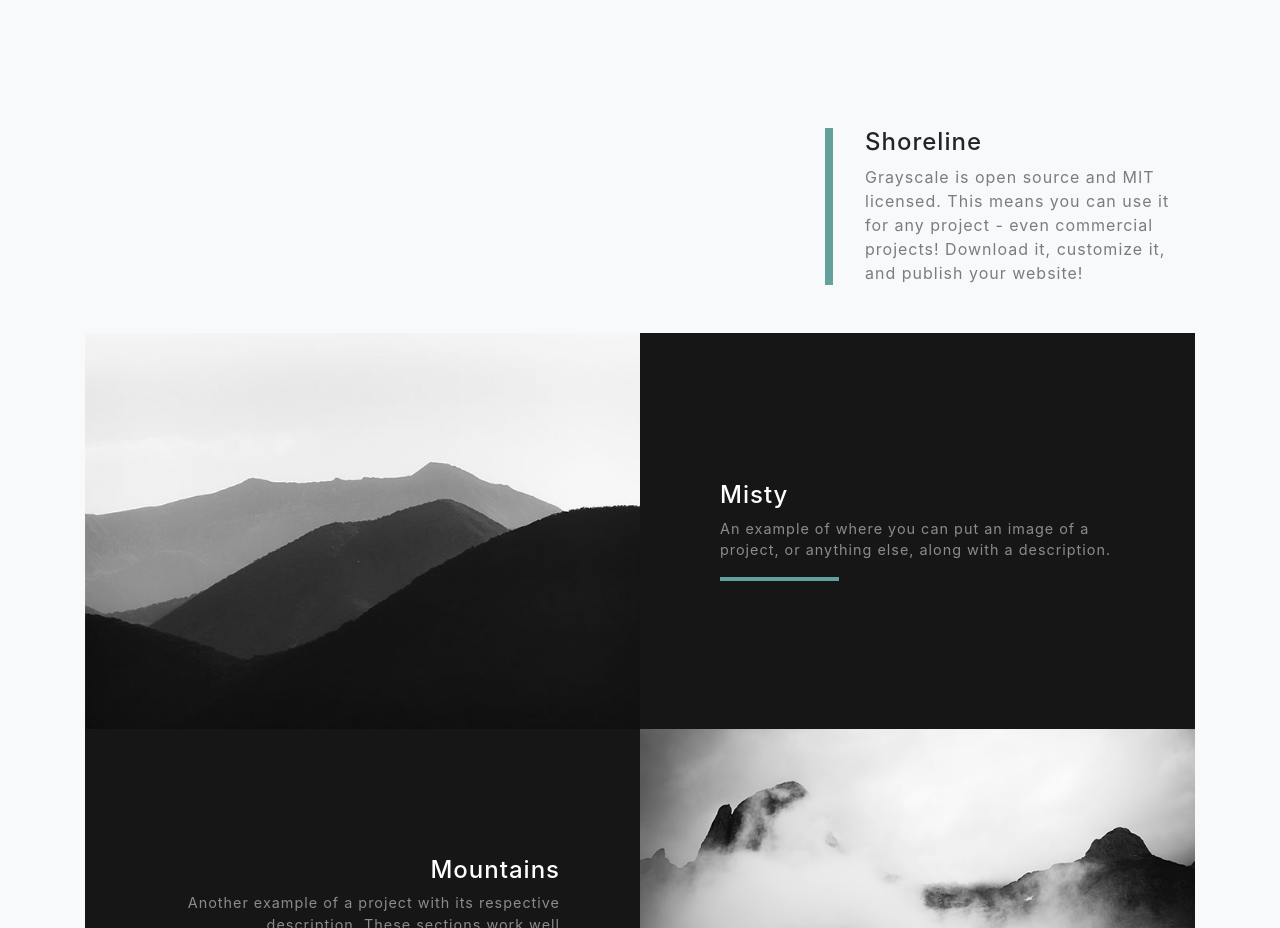
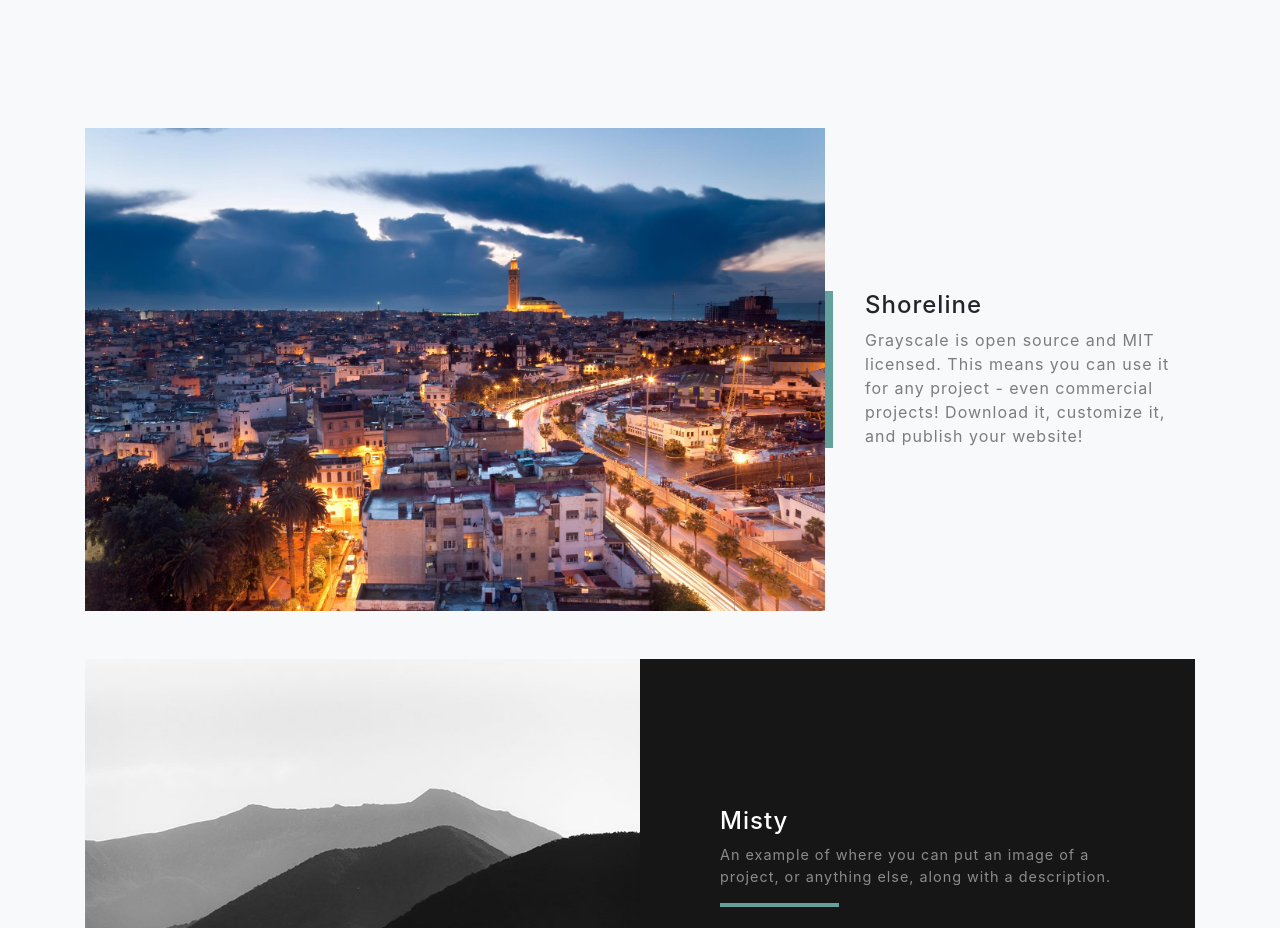
Before and after one commit to hishamovski/hishamovski.github.io, a website with bundled scripts: page index.html in a window 1280 px wide. Shown: the part 1520-2448 px from the top of the page. Built offline with nearby package versions, Linux system fonts and the light colour scheme; files whose address does not match are found by name.

Commit message:
Save changes

```diff
--- a/index.html
+++ b/index.html
@@ -81,7 +81,7 @@
       <!-- Featured Project Row -->
       <div class="row align-items-center no-gutters mb-4 mb-lg-5">
         <div class="col-xl-8 col-lg-7">
-          <img class="img-fluid mb-3 mb-lg-0" src="img/bg-masthead.jpg" alt="">
+          <img class="img-fluid mb-3 mb-lg-0" src="img/bg-masthead.jpeg" alt="">
         </div>
         <div class="col-xl-4 col-lg-5">
           <div class="featured-text text-center text-lg-left">
```
